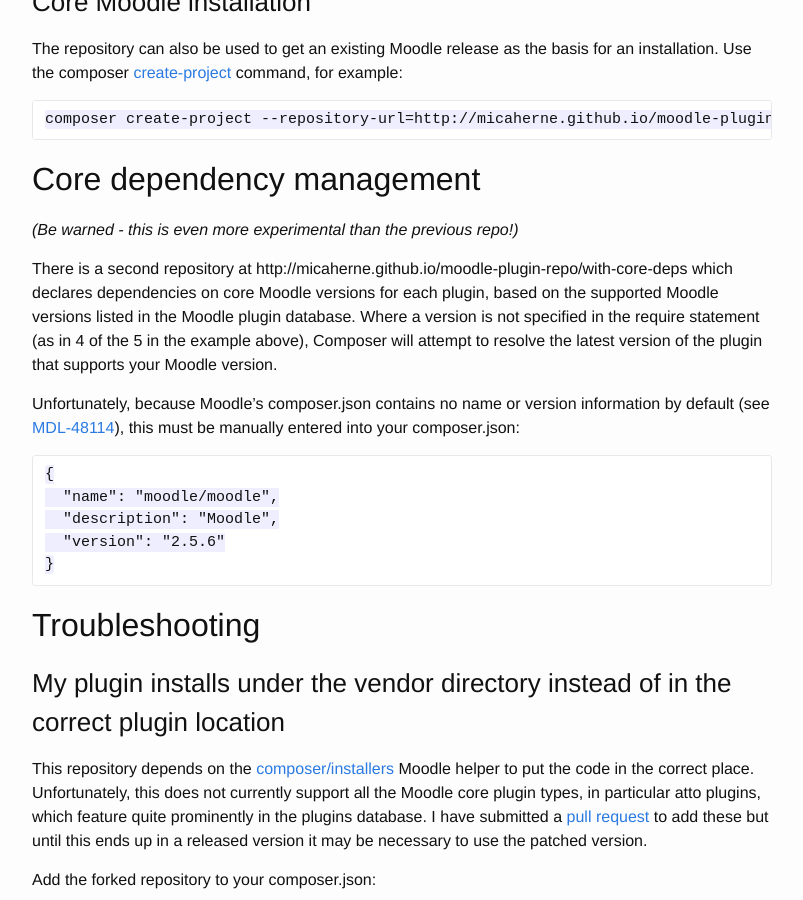
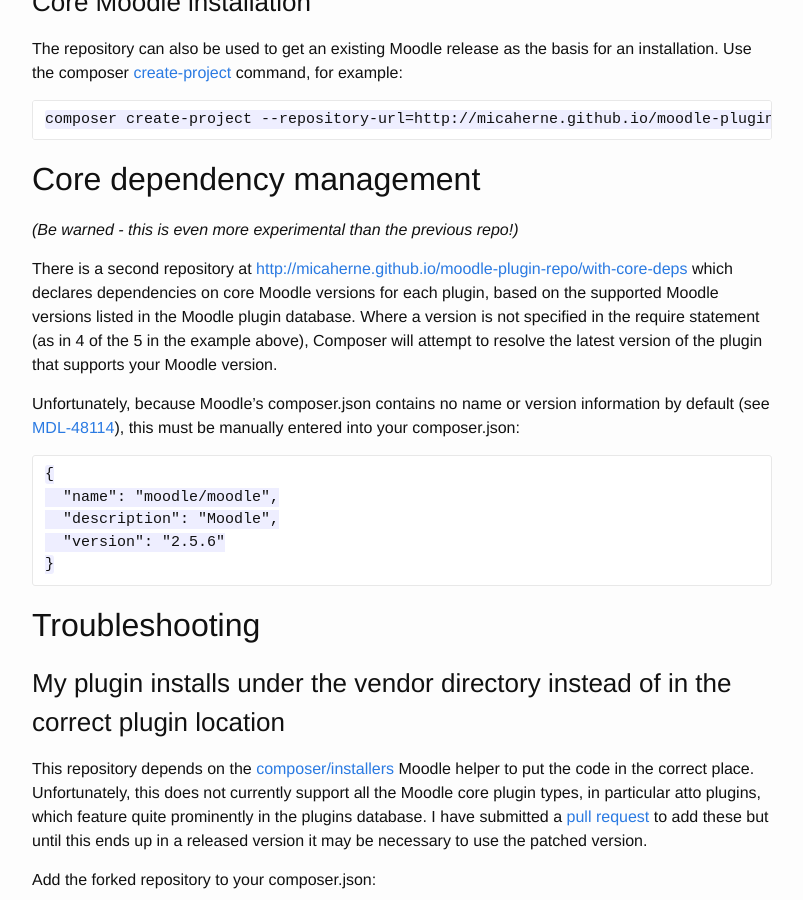
Before and after one commit to micaherne/moodle-plugin-repo, a Jekyll site: the page built from about.md, in a window 1280 px wide and 900 px high, scrolled down 924 px. Shown: the whole window, without its empty margins (238-1041 px from the left). Built offline with Jekyll 4.4.1, drawn with Linux system fonts in a browser that asks for light colours; part of the change alters nothing that is shown.

```diff
--- a/about.md
+++ b/about.md
@@ -40,7 +40,7 @@ The repository can also be used to get an existing Moodle release as the basis f
 ## Core dependency management
 *(Be warned - this is even more experimental than the previous repo!)*
 
-There is a second repository at http://micaherne.github.io/moodle-plugin-repo/with-core-deps which declares dependencies on core Moodle versions for each plugin, based on the supported Moodle versions listed in the Moodle plugin database. Where a version is not specified in the require statement (as in 4 of the 5 in the example above), Composer will attempt to resolve the latest version of the plugin that supports your Moodle version.
+There is a second repository at [http://micaherne.github.io/moodle-plugin-repo/with-core-deps](http://micaherne.github.io/moodle-plugin-repo/with-core-deps) which declares dependencies on core Moodle versions for each plugin, based on the supported Moodle versions listed in the Moodle plugin database. Where a version is not specified in the require statement (as in 4 of the 5 in the example above), Composer will attempt to resolve the latest version of the plugin that supports your Moodle version.
 
 Unfortunately, because Moodle's composer.json contains no name or version information by default (see [MDL-48114](https://tracker.moodle.org/browse/MDL-48114)), this must be manually entered into your composer.json:
 
```
